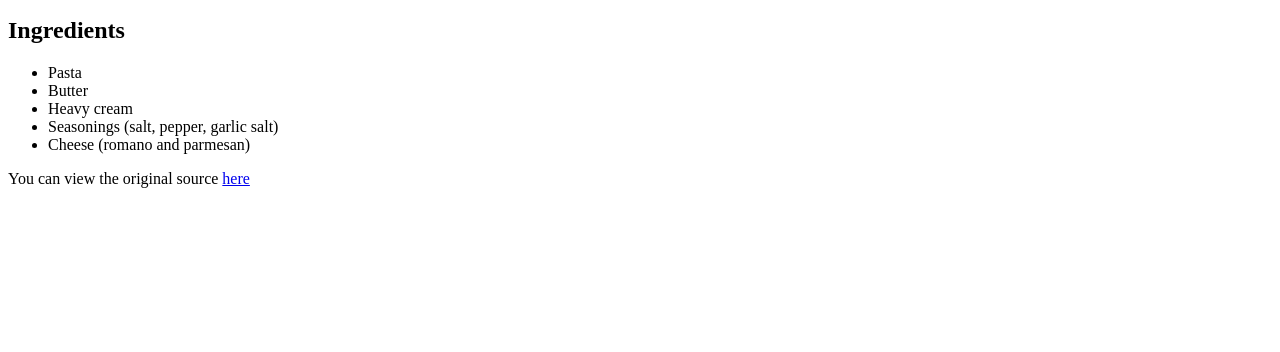
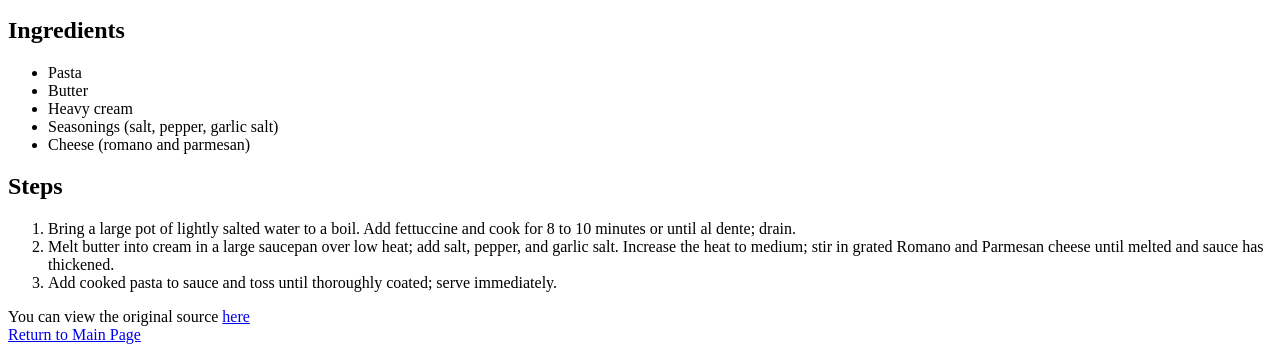
Before and after one commit to jakemc1207/odin-recipes, a plain HTML site: page recipes/fettuccinealfredo.html in a window 1280 px wide. Shown: the part 697-1049 px from the top of the page. Before the commit the page ends 893 px from the top, so only its background shows below. Drawn offline with Linux system fonts and the light colour scheme.

Commit message:
Added the link to the website and return link

```diff
--- a/recipes/fettuccinealfredo.html
+++ b/recipes/fettuccinealfredo.html
@@ -29,10 +29,22 @@
         </li>
     </ul>
 
+    <h2>Steps</h2>
+    <ol>
+        <li>Bring a large pot of lightly salted water to a boil. Add fettuccine and cook for 8 to 10 minutes or until al dente; drain.</li>
+        <li>Melt butter into cream in a large saucepan over low heat; add salt, pepper, and garlic salt. Increase the heat to medium; stir in grated Romano and Parmesan cheese until melted and sauce has thickened.
+        </li>
+        <li>Add cooked pasta to sauce and toss until thoroughly coated; serve immediately.</li>
+    </ol>
+
 </body>
 
 <footer>
     You can view the original source <a href="https://www.allrecipes.com/recipe/23431/to-die-for-fettuccine-alfredo/">here</a>
 </footer>
 
+<footer>
+    <a href="/index.html">Return to Main Page</a>
+</footer>
+
 </html>
```
Also changed, not shown: index.html (+4 -0 lines), recipes/crustedchickenromano.html (+6 -1 lines).
